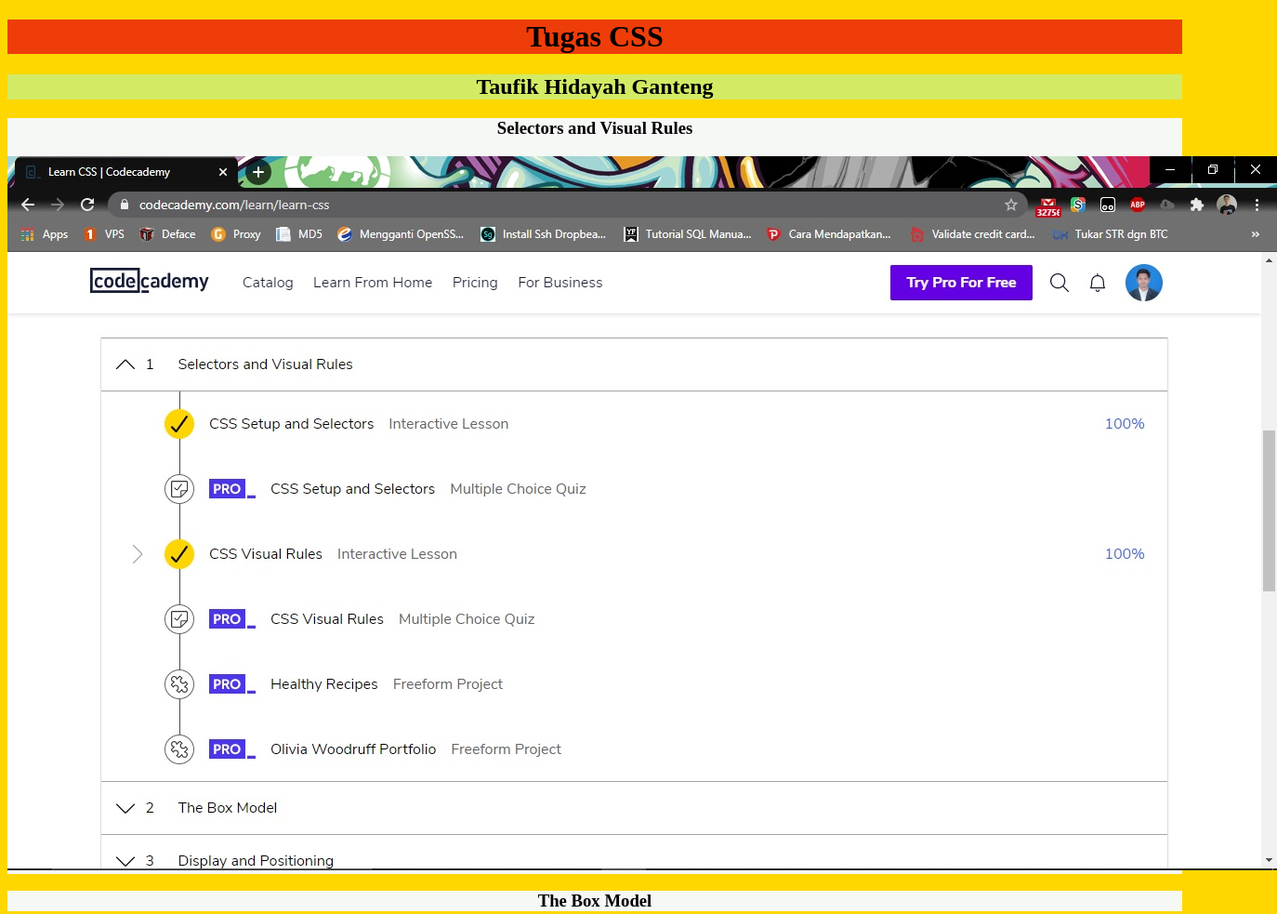
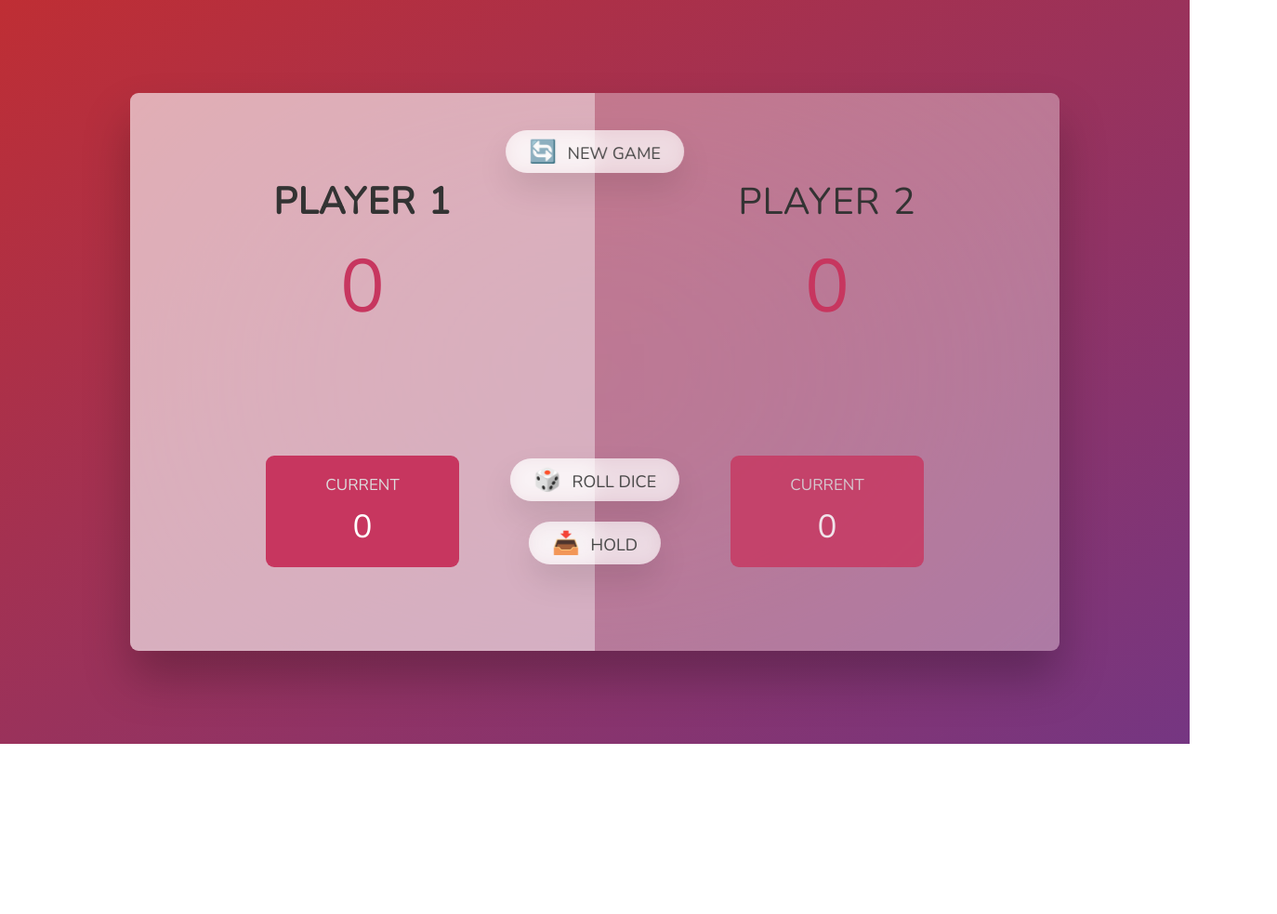
Before and after one commit to hidayahhtaufik/hidayahhtaufik.github.io, a plain HTML site: page index.html in a window 1280 px wide. Shown: the top 983 px of the page at 93% size, 1374 px wide, since content can reach past the window. After the commit the page ends 800 px from the top, so only its background shows below. Drawn offline with nearby package versions, Linux system fonts and the light colour scheme.

Commit message:
Pigs Game

```diff
--- a/index.html
+++ b/index.html
@@ -1,43 +1,36 @@
 <!DOCTYPE html>
 <html lang="en">
-<head>
-    <meta charset="UTF-8">
-    <meta name="viewport" content="width=device-width, initial-scale=1.0">
-    <title>Tugas CSS</title>
-    <link rel="stylesheet" href="style.css">
-</head>
-<body>
-    <div>
-    <div id="header">
-         <h1>Tugas CSS</h1>
-    </div>
+  <head>
+    <meta charset="UTF-8" />
+    <meta name="viewport" content="width=device-width, initial-scale=1.0" />
+    <meta http-equiv="X-UA-Compatible" content="ie=edge" />
+    <link rel="stylesheet" href="style.css" />
+    <title>Pig Game</title>
+  </head>
+  <body>
+    <main>
+      <section class="player player--0 player--active">
+        <h2 class="name" id="name--0">Player 1</h2>
+        <p class="score" id="score--0">43</p>
+        <div class="current">
+          <p class="current-label">Current</p>
+          <p class="current-score" id="current--0">0</p>
+        </div>
+      </section>
+      <section class="player player--1">
+        <h2 class="name" id="name--1">Player 2</h2>
+        <p class="score" id="score--1">24</p>
+        <div class="current">
+          <p class="current-label">Current</p>
+          <p class="current-score" id="current--1">0</p>
+        </div>
+      </section>
 
-    <div class="Taufik">
-        <h2>Taufik Hidayah Ganteng</h2>
-    </div>
-
-    <div class="Selectors">
-        <h3>Selectors and Visual Rules</h3>
-        <img src="Images/Selectors and Visual Rules.jpg">
-    </div>
-
-    <div>
-        <h3 class="TheBox">The Box Model</h3>
-    <img src="Images/The Box Model.jpg">
-    </div>
-
-
-    <div>
-        <h3 class="Display"> Display, Positioning and Colors</h3>
-        <img src="Images/Display, Positioning and Colors.jpg">
-    <div>
-
-    <div>
-        <h3 class="Typography">Typhography and Grid</h3>
-        <img src="Images/Typography and Grid.jpg">
-    </div>
-    </div>
-
-</body>
-
+      <img src="dice-5.png" alt="Playing dice" class="dice" />
+      <button class="btn btn--new">🔄 New game</button>
+      <button class="btn btn--roll">🎲 Roll dice</button>
+      <button class="btn btn--hold">📥 Hold</button>
+    </main>
+    <script src="script.js"></script>
+  </body>
 </html>
--- /dev/null
+++ b/script.js
@@ -0,0 +1,98 @@
+'use strict';
+
+// Selecting elements
+const player0El = document.querySelector('.player--0');
+const player1El = document.querySelector('.player--1');
+const score0El = document.querySelector('#score--0');
+const score1El = document.getElementById('score--1');
+const current0El = document.getElementById('current--0');
+const current1El = document.getElementById('current--1');
+
+const diceEl = document.querySelector('.dice');
+const btnNew = document.querySelector('.btn--new');
+const btnRoll = document.querySelector('.btn--roll');
+const btnHold = document.querySelector('.btn--hold');
+
+let scores, currentScore, activePlayer, playing;
+
+// Starting conditions
+const init = function () {
+  scores = [0, 0];
+  currentScore = 0;
+  activePlayer = 0;
+  playing = true;
+
+  score0El.textContent = 0;
+  score1El.textContent = 0;
+  current0El.textContent = 0;
+  current1El.textContent = 0;
+
+  diceEl.classList.add('hidden');
+  player0El.classList.remove('player--winner');
+  player1El.classList.remove('player--winner');
+  player0El.classList.add('player--active');
+  player1El.classList.remove('player--active');
+};
+init();
+
+const switchPlayer = function () {
+  document.getElementById(`current--${activePlayer}`).textContent = 0;
+  currentScore = 0;
+  activePlayer = activePlayer === 0 ? 1 : 0;
+  player0El.classList.toggle('player--active');
+  player1El.classList.toggle('player--active');
+};
+
+// Rolling dice functionality
+btnRoll.addEventListener('click', function () {
+  if (playing) {
+    // 1. Generating a random dice roll
+    const dice = Math.trunc(Math.random() * 6) + 1;
+
+    // 2. Display dice
+    diceEl.classList.remove('hidden');
+    diceEl.src = `dice-${dice}.png`;
+
+    // 3. Check for rolled 1
+    if (dice !== 1) {
+      // Add dice to current score
+      currentScore += dice;
+      document.getElementById(
+        `current--${activePlayer}`
+      ).textContent = currentScore;
+    } else {
+      // Switch to next player
+      switchPlayer();
+    }
+  }
+});
+
+btnHold.addEventListener('click', function () {
+  if (playing) {
+    // 1. Add current score to active player's score
+    scores[activePlayer] += currentScore;
+    // scores[1] = scores[1] + currentScore
+
+    document.getElementById(`score--${activePlayer}`).textContent =
+      scores[activePlayer];
+
+    // 2. Check if player's score is >= 100
+    if (scores[activePlayer] >= 100) {
+      // Finish the game
+      playing = false;
+      diceEl.classList.add('hidden');
+
+      document
+        .querySelector(`.player--${activePlayer}`)
+        .classList.add('player--winner');
+      document
+        .querySelector(`.player--${activePlayer}`)
+        .classList.remove('player--active');
+    } else {
+      // Switch to the next player
+      switchPlayer();
+    }
+  }
+});
+
+btnNew.addEventListener('click', init);
--- a/style.css
+++ b/style.css
@@ -1,44 +1,171 @@
+@import url('https://fonts.googleapis.com/css2?family=Nunito&display=swap');
+
+* {
+  margin: 0;
+  padding: 0;
+  box-sizing: inherit;
+}
+
+html {
+  font-size: 62.5%;
+  box-sizing: border-box;
+}
 
 body {
-        background-color: gold;
+  font-family: 'Nunito', sans-serif;
+  font-weight: 400;
+  height: 100vh;
+  color: #333;
+  background-image: linear-gradient(to top left, #753682 0%, #bf2e34 100%);
+  display: flex;
+  align-items: center;
+  justify-content: center;
 }
 
-    #header {
-        object-position: center;
-        text-align: center;
-        background-color: rgb(238, 61, 8);
+/* LAYOUT */
+main {
+  position: relative;
+  width: 100rem;
+  height: 60rem;
+  background-color: rgba(255, 255, 255, 0.35);
+  backdrop-filter: blur(200px);
+  filter: blur();
+  box-shadow: 0 3rem 5rem rgba(0, 0, 0, 0.25);
+  border-radius: 9px;
+  overflow: hidden;
+  display: flex;
 }
 
-    .Taufik
- {
-        object-position: center;
-        text-align: center;
-        background-color: rgb(210, 235, 101);
+.player {
+  flex: 50%;
+  padding: 9rem;
+  display: flex;
+  flex-direction: column;
+  align-items: center;
+  transition: all 0.75s;
 }
 
-    .Selectors {
-        object-position: center;
-        text-align: center;
-        background-color: rgb(245, 248, 245);
+/* ELEMENTS */
+.name {
+  position: relative;
+  font-size: 4rem;
+  text-transform: uppercase;
+  letter-spacing: 1px;
+  word-spacing: 2px;
+  font-weight: 300;
+  margin-bottom: 1rem;
 }
 
-    .TheBox {
-        object-position: center;
-        text-align: center;
-        background-color: rgb(245, 248, 245);
-
+.score {
+  font-size: 8rem;
+  font-weight: 300;
+  color: #c7365f;
+  margin-bottom: auto;
 }
 
-    .Display {
-        object-position: center;
-        text-align: center;
-        background-color: rgb(245, 248, 245);
-
+.player--active {
+  background-color: rgba(255, 255, 255, 0.4);
+}
+.player--active .name {
+  font-weight: 700;
+}
+.player--active .score {
+  font-weight: 400;
 }
 
-    .Typography {
-        object-position: center;
+.player--active .current {
+  opacity: 1;
+}
+
+.current {
+  background-color: #c7365f;
+  opacity: 0.8;
+  border-radius: 9px;
+  color: #fff;
+  width: 65%;
+  padding: 2rem;
   text-align: center;
-        background-color: rgb(245, 248, 245);
+  transition: all 0.75s;
+}
 
+.current-label {
+  text-transform: uppercase;
+  margin-bottom: 1rem;
+  font-size: 1.7rem;
+  color: #ddd;
 }
+
+.current-score {
+  font-size: 3.5rem;
+}
+
+/* ABSOLUTE POSITIONED ELEMENTS */
+.btn {
+  position: absolute;
+  left: 50%;
+  transform: translateX(-50%);
+  color: #444;
+  background: none;
+  border: none;
+  font-family: inherit;
+  font-size: 1.8rem;
+  text-transform: uppercase;
+  cursor: pointer;
+  font-weight: 400;
+  transition: all 0.2s;
+
+  background-color: white;
+  background-color: rgba(255, 255, 255, 0.6);
+  backdrop-filter: blur(10px);
+
+  padding: 0.7rem 2.5rem;
+  border-radius: 50rem;
+  box-shadow: 0 1.75rem 3.5rem rgba(0, 0, 0, 0.1);
+}
+
+.btn::first-letter {
+  font-size: 2.4rem;
+  display: inline-block;
+  margin-right: 0.7rem;
+}
+
+.btn--new {
+  top: 4rem;
+}
+.btn--roll {
+  top: 39.3rem;
+}
+.btn--hold {
+  top: 46.1rem;
+}
+
+.btn:active {
+  transform: translate(-50%, 3px);
+  box-shadow: 0 1rem 2rem rgba(0, 0, 0, 0.15);
+}
+
+.btn:focus {
+  outline: none;
+}
+
+.dice {
+  position: absolute;
+  left: 50%;
+  top: 16.5rem;
+  transform: translateX(-50%);
+  height: 10rem;
+  box-shadow: 0 2rem 5rem rgba(0, 0, 0, 0.2);
+}
+
+.player--winner {
+  background-color: #2f2f2f;
+}
+
+.player--winner .name {
+  font-weight: 700;
+  color: #c7365f;
+}
+
+.hidden {
+  display: none;
+}
```
Also changed, not shown: dice-1.png (added), dice-2.png (added), dice-3.png (added), dice-4.png (added), dice-5.png (added), dice-6.png (added), pig-game-flowchart.png (added), 1 other file. Lines whose indentation alone changed are shown as unchanged.
